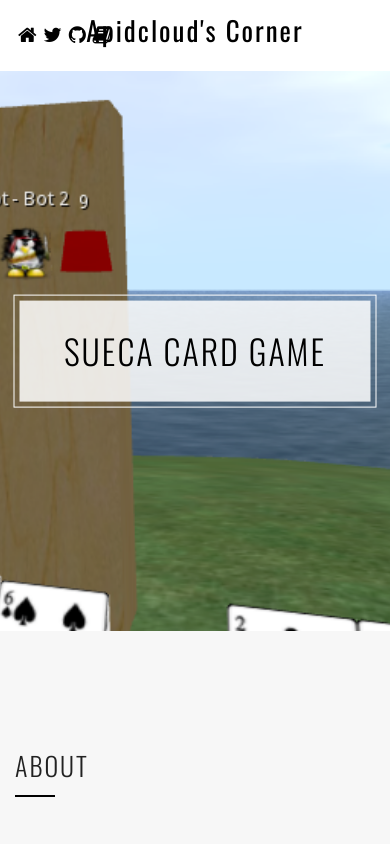
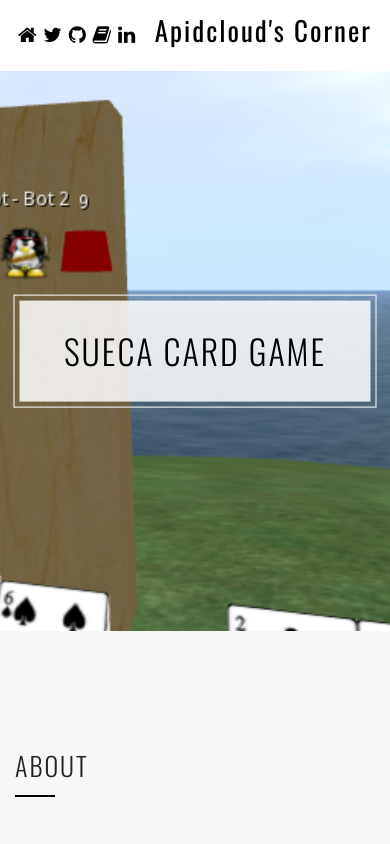
Before and after one commit to Apidcloud/apidcloud.github.io, a plain HTML site: page sueca.html in a window 390 px wide. Shown: the top 844 px of the page. Drawn offline with nearby package versions, Linux system fonts and the light colour scheme.

Commit message:
feat: add linkedin

```diff
--- a/css/main.css
+++ b/css/main.css
@@ -895,6 +895,19 @@ blockquote footer{
 	.mob-social{
 		display: block;
 	}
+
+	/* Be sure to align the text (logo) to the right when in smaller screens */
+	#header{
+		position: relative;
+		left: 0;
+		top: 0;
+		width: 100%;
+		background-color: #fff;
+		z-index: 999;
+		text-align: right;
+		padding-right: 18px;
+	}
+
 	#header .logo{
 		margin-top: 17px;
 		margin-bottom: 17px;
@@ -945,9 +958,6 @@ blockquote footer{
 		display: inline-block !important;
 	}
 }
-
-
-
 
 /* 04. SLIDESHOWS
 -----------------------*/
--- a/sueca.html
+++ b/sueca.html
@@ -34,6 +34,7 @@
 					<a href="https://twitter.com/apidcloud" data-toggle="tooltip" data-placement="bottom" title="Twitter"><i class="fa fa-twitter" aria-hidden="true"></i></a>
 					<a href="https://github.com/apidcloud" data-toggle="tooltip" data-placement="bottom" title="GitHub"><i class="fa fa-github" aria-hidden="true"></i></a>
 					<a href="https://www.researchgate.net/profile/Luis_Fernandes25" data-toggle="tooltip" data-placement="bottom" title="ResearchGate"><i class="fa fa-book" aria-hidden="true"></i></a>
+					<a href="https://www.linkedin.com/in/lmafernandes/" data-toggle="tooltip" data-placement="bottom" title="Linkedin"><i class="fa fa-linkedin" aria-hidden="true"></i></a>
 				</div>
 
 				<!-- MENU -->
@@ -71,6 +72,7 @@
 							<a href="https://twitter.com/apidcloud" data-toggle="tooltip" data-placement="bottom" title="Twitter"><i class="fa fa-twitter" aria-hidden="true"></i></a>
 							<a href="https://github.com/apidcloud" data-toggle="tooltip" data-placement="bottom" title="GitHub"><i class="fa fa-github" aria-hidden="true"></i></a>
 							<a href="https://www.researchgate.net/profile/Luis_Fernandes25" data-toggle="tooltip" data-placement="bottom" title="ResearchGate"><i class="fa fa-book" aria-hidden="true"></i></a>
+							<a href="https://www.linkedin.com/in/lmafernandes/" target="_blank" data-toggle="tooltip" data-placement="bottom" title="Linkedin"><i class="fa fa-linkedin" aria-hidden="true"></i></a>
 						</div>
 					</div>
 				</nav>
```
Also changed, not shown: chronicles-of-luminia.html (+2 -0 lines), index.html (+5 -3 lines), sniper-training.html (+2 -0 lines).
